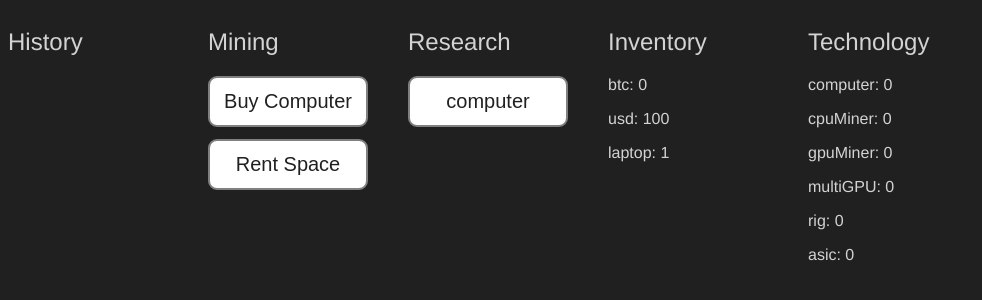
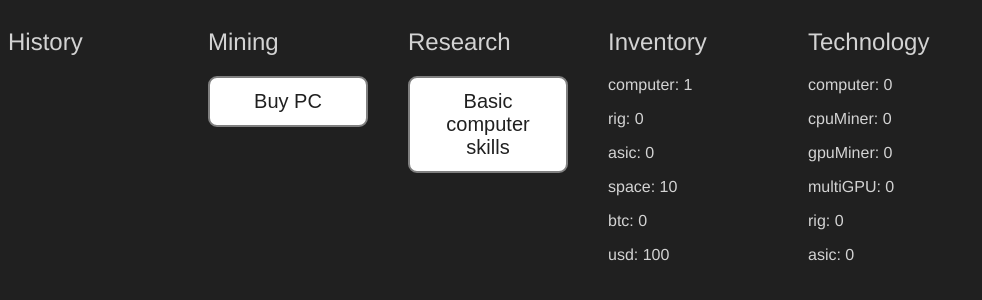
Before and after one commit to mablay/bitcoin-clicker, a Vue app: page /#/ in a window 1280 px wide. Shown: the top 300 px of the page, without its empty margins (0-982 px from the left). Built offline with nearby package versions, Linux system fonts and the light colour scheme.

Commit message:
modularized store

```diff
--- a/src/components/Game.vue
+++ b/src/components/Game.vue
@@ -5,19 +5,6 @@
     <Production></Production>
     <Inventory></Inventory>
     <Technology></Technology>
-    <modal v-if="showModal">
-      <h3 slot="header">Blockchain Adventure</h3>
-      <p slot="body">
-        It's 2013. You've incidentally read about Bitcoin
-        and felt: This is going to be BIG!<br>
-        And you want to be part of it.
-      </p>
-      <button slot="footer"
-              class="modal-default-button"
-              @click="showModal = false">
-        BEGIN
-      </button>
-    </modal>
   </div>
 </template>
 
@@ -27,26 +14,15 @@ import Research from './Research.vue'
 import History from './History.vue'
 import Inventory from './Inventory.vue'
 import Technology from './Technology.vue'
-import Modal from './Modal.vue'
 
 export default {
   name: 'Game',
-  // data () {},
   components: {
     Production,
     History,
     Inventory,
     Technology,
-    Research,
-    Modal
-  },
-  data () {
-    return {
-      showModal: false
-    }
-  },
-  created () {
-    // this.showModal = true
+    Research
   }
 }
 </script>
--- a/src/components/History.vue
+++ b/src/components/History.vue
@@ -15,7 +15,9 @@ import { mapState } from 'vuex'
 
 export default {
   name: 'History',
-  computed: mapState(['history'])
+  computed: mapState({
+    history: state => state.game.history
+  })
 }
 </script>
 
--- a/src/components/Inventory.vue
+++ b/src/components/Inventory.vue
@@ -6,11 +6,15 @@
 </template>
 
 <script>
-import { mapInventory } from '../store'
+import { mapGetters } from 'vuex'
+
 export default {
   name: 'Inventory',
   computed: {
-    ...mapInventory(),
+    ...mapGetters([
+      'watt',
+      'space'
+    ]),
     inventory () {
       return this.$store.state.inventory
     }
--- a/src/components/Production.vue
+++ b/src/components/Production.vue
@@ -1,29 +1,57 @@
 <template>
   <div class="view production">
     <h2>Mining</h2>
-    <Action v-bind:duration="1000"
-            v-bind:action="buyComputer">Buy Computer</Action>
-    <Action v-bind:duration="500"
-            v-bind:action="buyComputer">Rent Space</Action>
+    <Action v-for="(item, key) in market"
+            :key="key"
+            v-if="show[key]"
+            v-bind:duration="1000"
+            v-bind:enabled="true"
+            v-bind:context="key"
+            v-bind:action="buy">Buy {{item.title}}</Action>
   </div>
 </template>
 
 <script>
 import Action from './Action.vue'
-import { mapActions } from 'vuex'
-import { mapInventory } from '../store'
+import { mapActions, mapState } from 'vuex'
+// import { mapInventory } from '../store'
+import market from '../js/market'
+
 export default {
   name: 'Production',
+  data () {
+    return {
+      market,
+      vm: this
+    }
+  },
   components: {
     Action
   },
   computed: {
-    // ...mapState(['pickaxe']),
-    ...mapInventory()
+    ...mapState(Object.keys(market).reduce((acc, item) => {
+      acc[item] = (state) => state.inventory[item] || 0
+      return acc
+    }, {})),
+    ...mapState({
+      show: (state) => Object.keys(market).reduce((acc, item) => {
+        const curItem = market[item]
+        if (curItem.tech === undefined) {
+          acc[item] = true
+        } else {
+          acc[item] = Object.keys(curItem.tech).every(requirement => {
+            const level = state.technology[item]
+            return level >= curItem.tech[requirement]
+          })
+        }
+        return acc
+      }, {})
+    })
   },
   methods: {
     ...mapActions([
-      'buyComputer'
+      'buyComputer',
+      'buy'
     ])
   }
 }
--- a/src/components/Research.vue
+++ b/src/components/Research.vue
@@ -7,7 +7,7 @@
             v-bind:duration="tech[vm[key]].duration * 1000"
             v-bind:enabled="true"
             v-bind:context="key"
-            v-bind:action="research">{{key}}</Action>
+            v-bind:action="research">{{tech[vm[key]].title}}</Action>
   </div>
 </template>
 
@@ -50,7 +50,7 @@ export default {
       }, {})
     })
   },
-  methods: mapActions(['inventPickaxe', 'research'])
+  methods: mapActions(['research'])
 }
 </script>
 
--- /dev/null
+++ b/src/js/market.js
@@ -0,0 +1,34 @@
+/**
+ * Things the player can buy or sell
+ */
+const market = {
+  computer: {
+    title: 'PC',
+    buyPrice: 500,
+    buyDuration: 0.1,
+    gpus: 0,
+    space: 1,
+    watt: 100,
+    kHps: 100 // kilo Hash per second
+  },
+  rig: {
+    title: 'Mining RIG',
+    tech: {rig: 1},
+    buyPrice: 300,
+    buyDuration: 1,
+    gpus: 0,
+    space: 3,
+    watt: 80
+  },
+  asic: {
+    title: 'Bitcoin ASIC',
+    tech: {asic: 1},
+    buyPrice: 1300,
+    buyDuration: 20,
+    space: 1,
+    watt: 1500,
+    kHps: 10000 // kilo Hash per second
+  }
+}
+
+export default market
--- a/src/main.js
+++ b/src/main.js
@@ -2,7 +2,7 @@
 // (runtime-only or standalone) has been set in webpack.base.conf with an alias.
 import Vue from 'vue'
 import Vuex from 'vuex'
-import store from './store.js'
+import store from './store'
 import App from './App'
 import router from './router'
 
--- a/src/store.js
+++ /dev/null
@@ -1,101 +0,0 @@
-import Vuex from 'vuex'
-import { randomBinaryString, countLeadingZeros } from './bc-lib'
-import techtree from './js/techtree'
-
-const store = () => new Vuex.Store({
-  state: {
-    speed: 10,
-    difficulty: 1,
-    inventory: {
-      btc: 0,
-      usd: 100,
-      laptop: 1 // 100 kH/s
-    },
-    technology: {
-      ...Object.keys(techtree).reduce((acc, tech) => {
-        acc[tech] = 0
-        return acc
-      }, {})
-    },
-    history: []
-  },
-  mutations: {
-    addToInventory: (state, {item, amount}) => (state.inventory[item] += amount),
-    addToTechnology: (state, {item, amount}) => (state.technology[item] += amount),
-    lastHash: (state, hash) => (state.lastHash = hash),
-    blockMined: (state, amount) => (state.inventory.btc += amount),
-    research: (state, tech) => state.technology[tech]++,
-    buy: (state, {item, amount, price}) => state.inventory[item]++,
-    sell: (state, {item, amount, price}) => state.inventory[item]--,
-    log: (state, msg) => {
-      state.history.splice(0, 0, {id: Date.now(), msg})
-      const n = state.history.length
-      if (n > 8) state.history.splice(n - 1, 1)
-    }
-  },
-  actions: {
-    work ({commit, state}, task) {
-      return new Promise((resolve) => {
-        const timer = setInterval(() => {
-          task.millis += 20 * state.speed
-          if (task.millis >= task.duration) {
-            task.millis = 1e16 // larger than any duration but not inifinity
-            clearInterval(timer)
-            resolve()
-          }
-        }, 20)
-      })
-    },
-    research ({commit, state}, task) {
-      const tech = task.context
-      const level = state.technology[tech] + 1
-      console.log('[store] research %s level %d', tech, level)
-      this.dispatch('work', task).then(() => {
-        commit('research', tech)
-        commit('log', task.title)
-      })
-    },
-    buyComputer ({commit, state}, task) {
-      const hash = randomBinaryString(256, 5) // randomBinaryString(256)
-      const zeros = countLeadingZeros(hash)
-      const hashQuality = zeros - state.difficulty // > 0 means block found
-      this.dispatch('work', task).then(() => {
-        commit('lastHash', hash)
-        if (hashQuality > 0) {
-          commit('log', `Block reward 50 BTC`)
-          commit('blockMined', 50)
-        } else {
-          commit('log', `Hash is missing ${1 - hashQuality} zero${(hashQuality === 0) ? '' : 's'}`)
-        }
-
-        console.log(`Hash ${zeros}:${hash.substring(0, 10)}...`)
-      })
-    },
-    workGold ({commit, state}, task) {
-      const amount = 1 + state.technology.pickaxe * 2 // might be different depending on app state
-      this.dispatch('work', task).then(() => {
-        commit('addToInventory', {item: 'gold', amount})
-        commit('log', `Gathered ${amount} gold`)
-      })
-    },
-    inventPickaxe ({commit}, task) {
-      this.dispatch('work', task).then(() => {
-        commit('inventPickaxe')
-        commit('log', `Invented Pickaxe`)
-      })
-    }
-  }
-})
-
-export const mapInventory = () => {
-  const items = ['wood', 'gold']
-  return {
-    ...Vuex.mapState(items.reduce((acc, item) => {
-      acc[item] = (state) => state.inventory[item]
-      return acc
-    }, {})),
-    items: (state) => items
-  }
-}
-
-export default store
--- /dev/null
+++ b/src/store/game.js
@@ -0,0 +1,30 @@
+const game = {
+  state: {
+    speed: 10,
+    difficulty: 1,
+    history: []
+  },
+  mutations: {
+    log: (state, msg) => {
+      state.history.splice(0, 0, {id: Date.now(), msg})
+      const n = state.history.length
+      if (n > 8) state.history.splice(n - 1, 1)
+    }
+  },
+  actions: {
+    work ({commit, state}, task) {
+      return new Promise((resolve) => {
+        const timer = setInterval(() => {
+          task.millis += 20 * state.speed
+          if (task.millis >= task.duration) {
+            task.millis = 1e16 // larger than any duration but not inifinity
+            clearInterval(timer)
+            resolve()
+          }
+        }, 20)
+      })
+    }
+  }
+}
+
+export default game
--- /dev/null
+++ b/src/store/index.js
@@ -0,0 +1,14 @@
+import Vuex from 'vuex'
+import game from './game'
+import inventory from './inventory'
+import technology from './technology'
+
+const store = () => new Vuex.Store({
+  modules: {
+    game,
+    inventory,
+    technology
+  }
+})
+
+export default store
--- /dev/null
+++ b/src/store/inventory.js
@@ -0,0 +1,61 @@
+import market from '../js/market'
+
+const inventory = {
+  state: {
+    ...Object.keys(market).reduce((acc, item) => {
+      acc[item] = 0
+      return acc
+    }, {}),
+    space: 10,
+    btc: 0,
+    usd: 100,
+    computer: 1 // 100 kH/s
+  },
+  getters: {
+    // Inventory power consumption
+    watt: (state) => {
+      let watt = 0
+      for (let {amount, item} of Object.entries(state)) {
+        if (!market[item]) continue
+        watt += (market[item].watt || 0) * amount
+      }
+      return watt
+    },
+    // Inventory space consumption
+    space: (state) => {
+      let space = 0
+      for (let [item, amount] of Object.entries(state)) {
+        const sp = market[item] ? market[item].space || 0 : 0
+        // console.log('[store] Inventory item %s', item, sp)
+        if (!market[item]) continue
+        space += sp * amount
+      }
+      return space
+    }
+  },
+  mutations: {
+    addToInventory: (state, {item, amount}) => (state[item] += amount),
+    buy: (state, {item, amount, price}) => {
+      state[item] += amount
+      state['usd'] -= price
+    },
+    sell: (state, {item, amount, price}) => state[item]--
+  },
+  actions: {
+    buy ({commit, state}, task) {
+      const item = task.context
+      this.dispatch('work', task).then(() => {
+        const order = {
+          item: task.context,
+          price: market[item].buyPrice,
+          amount: 1
+        }
+        console.log('[store] buy', task)
+        commit('buy', order)
+        commit('log', `bought ${order.amount} ${order.item}`)
+      })
+    }
+  }
+}
+
+export default inventory
--- /dev/null
+++ b/src/store/technology.js
@@ -0,0 +1,27 @@
+import techtree from '../js/techtree'
+
+const technology = {
+  state: {
+    ...Object.keys(techtree).reduce((acc, tech) => {
+      acc[tech] = 0
+      return acc
+    }, {})
+  },
+  mutations: {
+    addToTechnology: (state, {item, amount}) => (state[item] += amount),
+    research: (state, tech) => state[tech]++
+  },
+  actions: {
+    research ({commit, state}, task) {
+      const tech = task.context
+      const level = state[tech] + 1
+      console.log('[store] research %s level %d', tech, level)
+      this.dispatch('work', task).then(() => {
+        commit('research', tech)
+        commit('log', `researched ${tech} (${level})`)
+      })
+    }
+  }
+}
+
+export default technology
```
Also changed, not shown: 1 other file (tests, documents, lock files or other folders).
